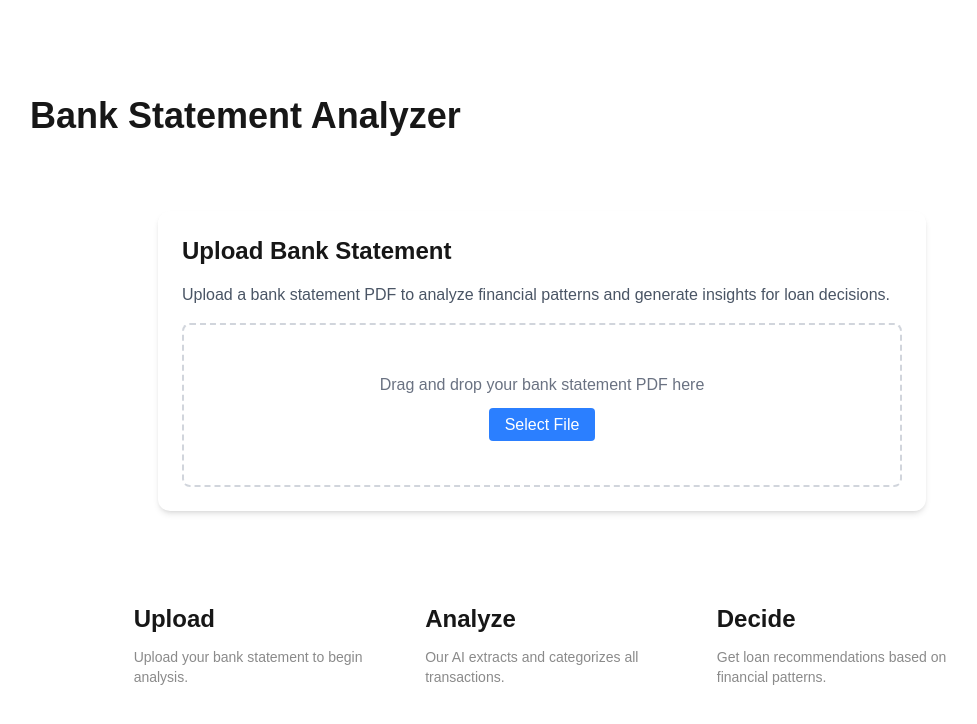
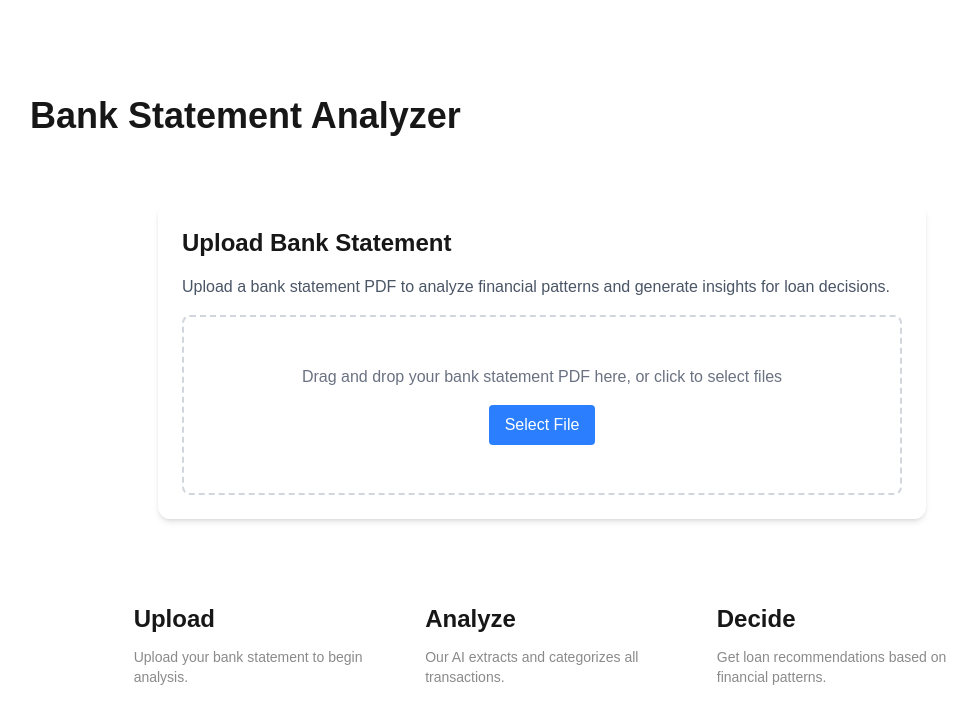
Before and after one commit to jzizzo/bank-statement-analyzer, a Next.js app: page / in a window 1280 px wide. Shown: the top 724 px of the page, without its empty margins (98-1075 px from the left). Built offline with nearby package versions, Linux system fonts and the light colour scheme.

Commit message:
Add react-dropzone

```diff
--- a/src/app/components/ui/FileUpload.tsx
+++ b/src/app/components/ui/FileUpload.tsx
@@ -1,12 +1,11 @@
-// components/ui/FileUpload.tsx
 "use client";
 
 import React, { useState, useCallback } from "react";
 import { useRouter } from "next/navigation";
+import { useDropzone } from "react-dropzone";
 
 export default function FileUpload() {
   const [file, setFile] = useState<File | null>(null);
-  const [isDragging, setIsDragging] = useState(false);
   const [isUploading, setIsUploading] = useState(false);
   const [error, setError] = useState<string | null>(null);
 
@@ -15,47 +14,19 @@ export default function FileUpload() {
   const onDrop = useCallback((acceptedFiles: File[]) => {
     if (acceptedFiles.length) {
       const selectedFile = acceptedFiles[0];
-
-      if (selectedFile.type !== "application/pdf") {
-        setError("Only PDF files are accepted");
-        return;
-      }
-
       setFile(selectedFile);
       setError(null);
     }
   }, []);
 
-  const handleDragOver = useCallback((e: React.DragEvent) => {
-    e.preventDefault();
-    setIsDragging(true);
-  }, []);
-
-  const handleDragLeave = useCallback((e: React.DragEvent) => {
-    e.preventDefault();
-    setIsDragging(false);
-  }, []);
-
-  const handleDrop = useCallback(
-    (e: React.DragEvent) => {
-      e.preventDefault();
-      setIsDragging(false);
-
-      if (e.dataTransfer.files.length) {
-        onDrop([...e.dataTransfer.files]);
-      }
+  const { getRootProps, getInputProps, isDragActive } = useDropzone({
+    onDrop,
+    accept: {
+      "application/pdf": [".pdf"],
     },
-    [onDrop]
-  );
-
-  const handleFileSelect = useCallback(
-    (e: React.ChangeEvent<HTMLInputElement>) => {
-      if (e.target.files?.length) {
-        onDrop([...e.target.files]);
-      }
-    },
-    [onDrop]
-  );
+    maxFiles: 1,
+    multiple: false,
+  });
 
   const handleUpload = async () => {
     if (!file) return;
@@ -81,33 +52,26 @@ export default function FileUpload() {
   return (
     <div className="w-full">
       <div
+        {...getRootProps()}
         className={`border-2 border-dashed rounded-lg p-12 text-center ${
-          isDragging
+          isDragActive
             ? "border-blue-500 bg-blue-50 dark:bg-blue-900/20"
             : "border-gray-300 dark:border-gray-700"
         }`}
-        onDragOver={handleDragOver}
-        onDragLeave={handleDragLeave}
-        onDrop={handleDrop}
       >
+        <input {...getInputProps()} />
         {!file ? (
           <>
             <p className="text-gray-500 dark:text-gray-400 mb-4">
-              Drag and drop your bank statement PDF here
+              Drag and drop your bank statement PDF here, or click to select
+              files
             </p>
-            <input
-              type="file"
-              id="file-upload"
-              className="hidden"
-              accept="application/pdf"
-              onChange={handleFileSelect}
-            />
-            <label
-              htmlFor="file-upload"
+            <button
+              type="button"
               className="bg-blue-500 hover:bg-blue-600 text-white py-2 px-4 rounded cursor-pointer"
             >
               Select File
-            </label>
+            </button>
           </>
         ) : (
           <div>
@@ -116,14 +80,20 @@ export default function FileUpload() {
             </p>
             <div className="flex justify-center space-x-4 mt-4">
               <button
-                onClick={() => setFile(null)}
+                onClick={(e) => {
+                  e.stopPropagation();
+                  setFile(null);
+                }}
                 className="bg-gray-500 hover:bg-gray-600 text-white py-2 px-4 rounded"
                 disabled={isUploading}
               >
                 Cancel
               </button>
               <button
-                onClick={handleUpload}
+                onClick={(e) => {
+                  e.stopPropagation();
+                  handleUpload();
+                }}
                 className="bg-green-500 hover:bg-green-600 text-white py-2 px-4 rounded flex items-center"
                 disabled={isUploading}
               >
```
Also changed, not shown: package.json (+6 -5 lines), 1 other file (tests, documents, lock files or other folders).
